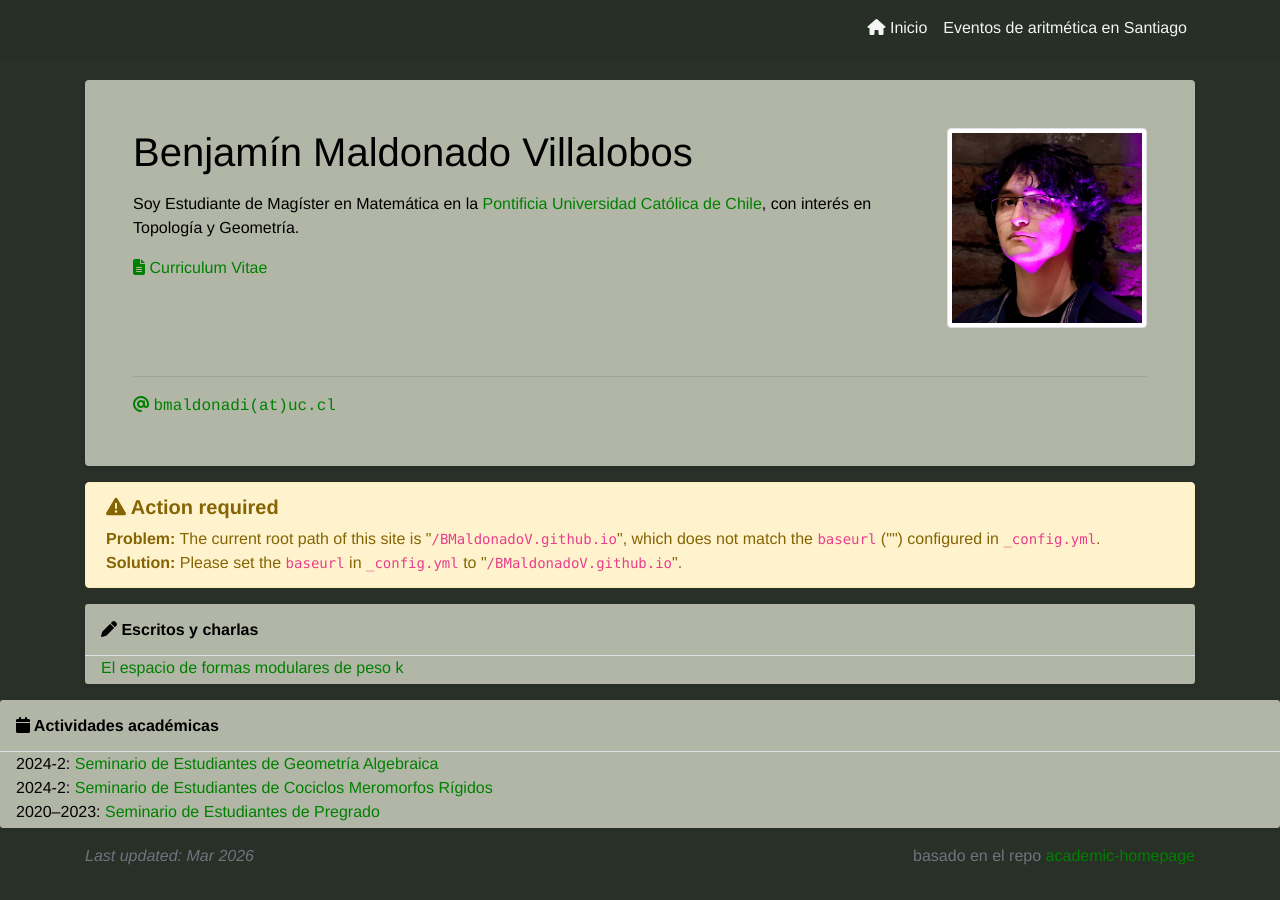
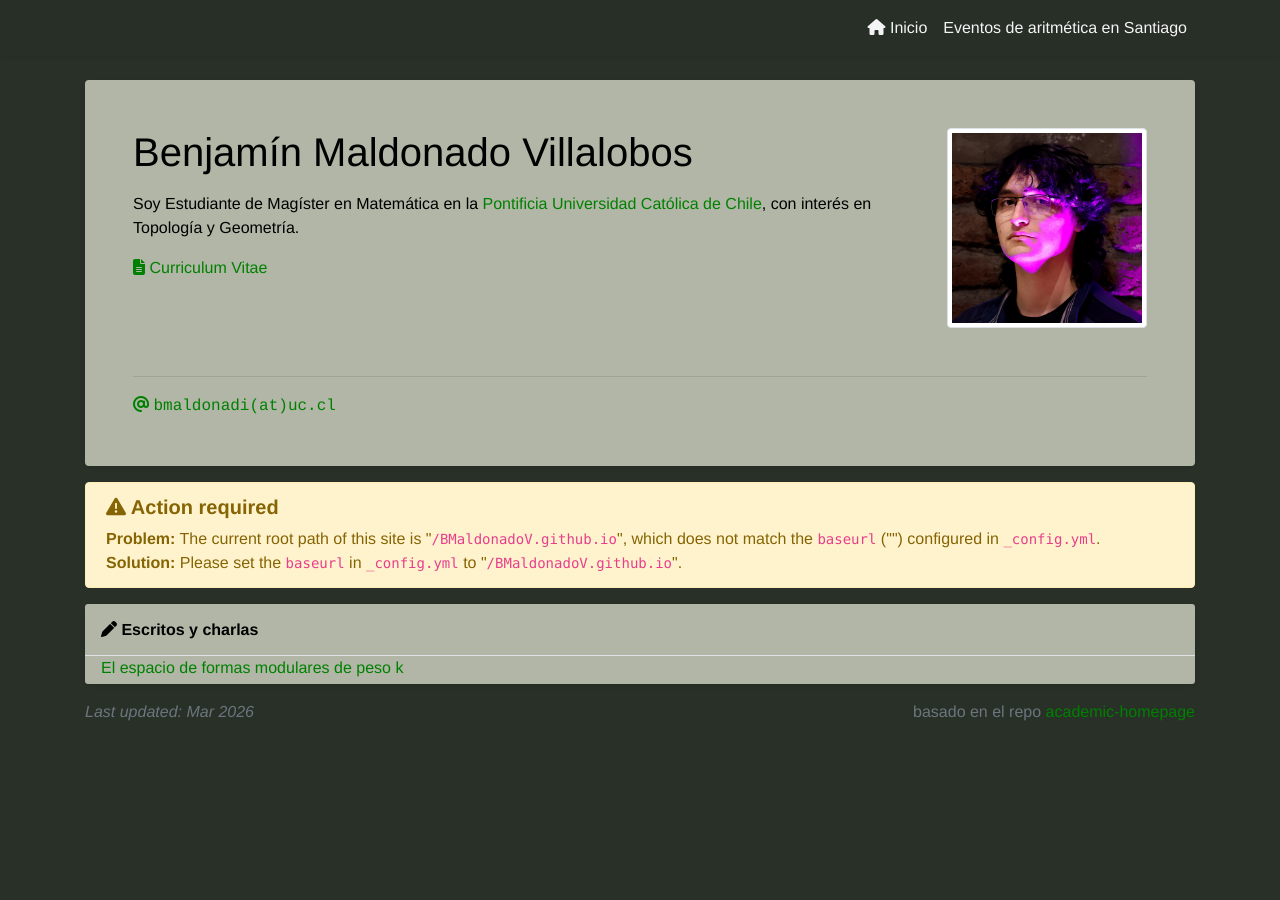
Before and after one commit to BMaldonadoV/BMaldonadoV.github.io, a Jekyll site: the page built from index.html, in a window 1280 px wide. Built offline with Jekyll 4.4.1, drawn with Linux system fonts in a browser that asks for light colours; nearby versions of some CDN libraries; a style sheet for code colours, icons or effects is not loaded.

Commit message:
Apuntes 9

```diff
--- a/_includes/widgets/apuntes.html
+++ b/_includes/widgets/apuntes.html
@@ -1,5 +1,6 @@
 {% assign news_by_year = site.news | sort: "date" | reverse | slice: 0, include.limit | group_by_exp: "item", "item.date | date: '%Y'" -%}
 
+<div>
 <div class="my-3 bg-white shadow-sm rounded-sm">
   <h6 class="p-3 mb-0 border-bottom border-gray"><i class="fa-solid fa-pen"></i> Escritos y charlas</h6>
   <div class="px-3 pb-1">
@@ -9,14 +10,3 @@
     </div>
   </div>
 </div>
-
-<div class="my-3 bg-white shadow-sm rounded-sm">
-  <h6 class="p-3 mb-0 border-bottom border-gray"><i class="fa fa-calendar"></i> Actividades académicas</h6>
-  <div class="px-3 pb-1">
-    <div class="media-body">
-        <div>2024-2: <a href="subsites/sega.html">Seminario de Estudiantes de Geometría Algebraica</a></div>
-        <div>2024-2: <a href="subsites/tcce.html">Seminario de Estudiantes de Cociclos Meromorfos Rígidos</a></div>
-        <div>2020–2023: <a href="subsites/sep.html">Seminario de Estudiantes de Pregrado</a></div>
-      </div>
-    </div>
-</div>
```
Also changed, not shown: 1 other file.
